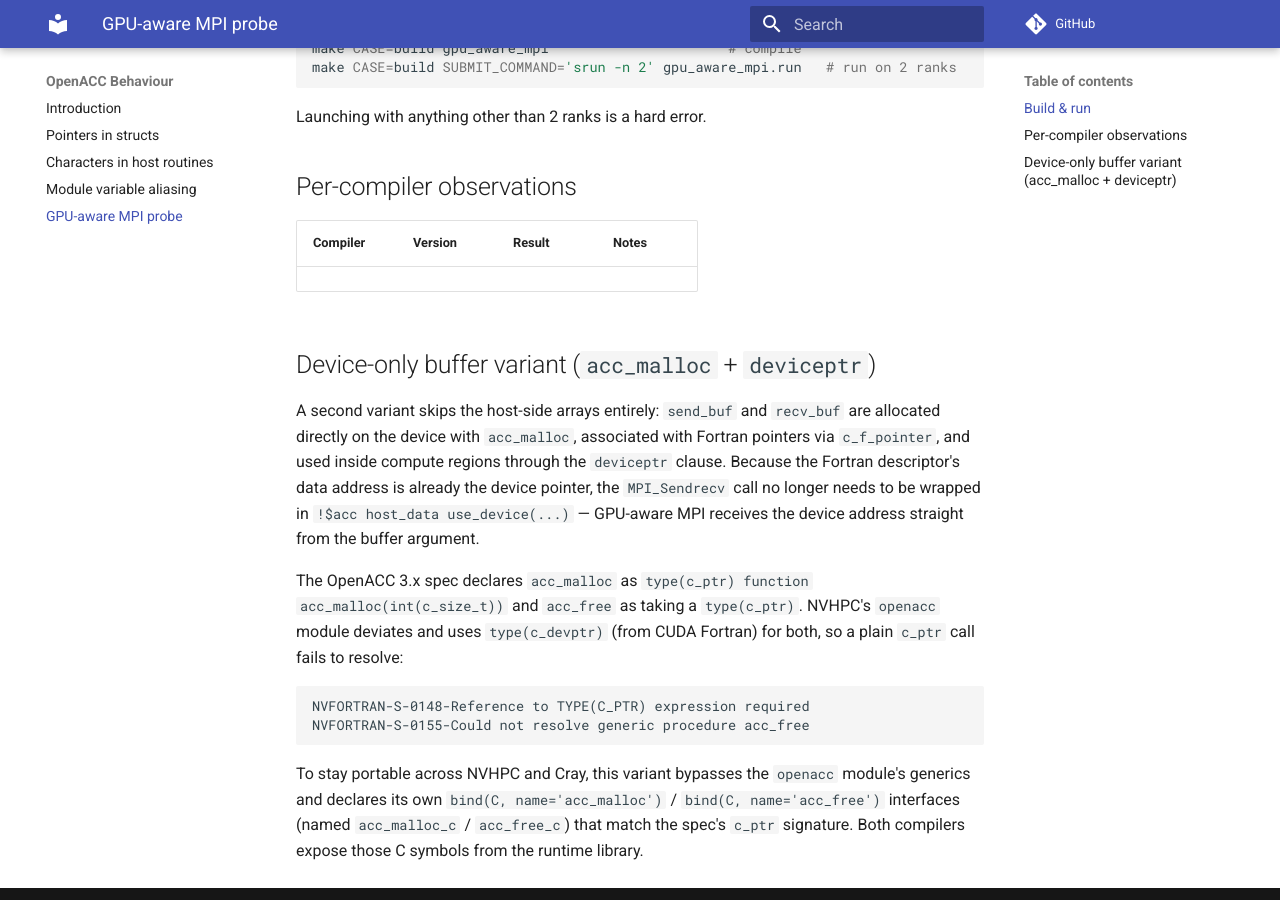
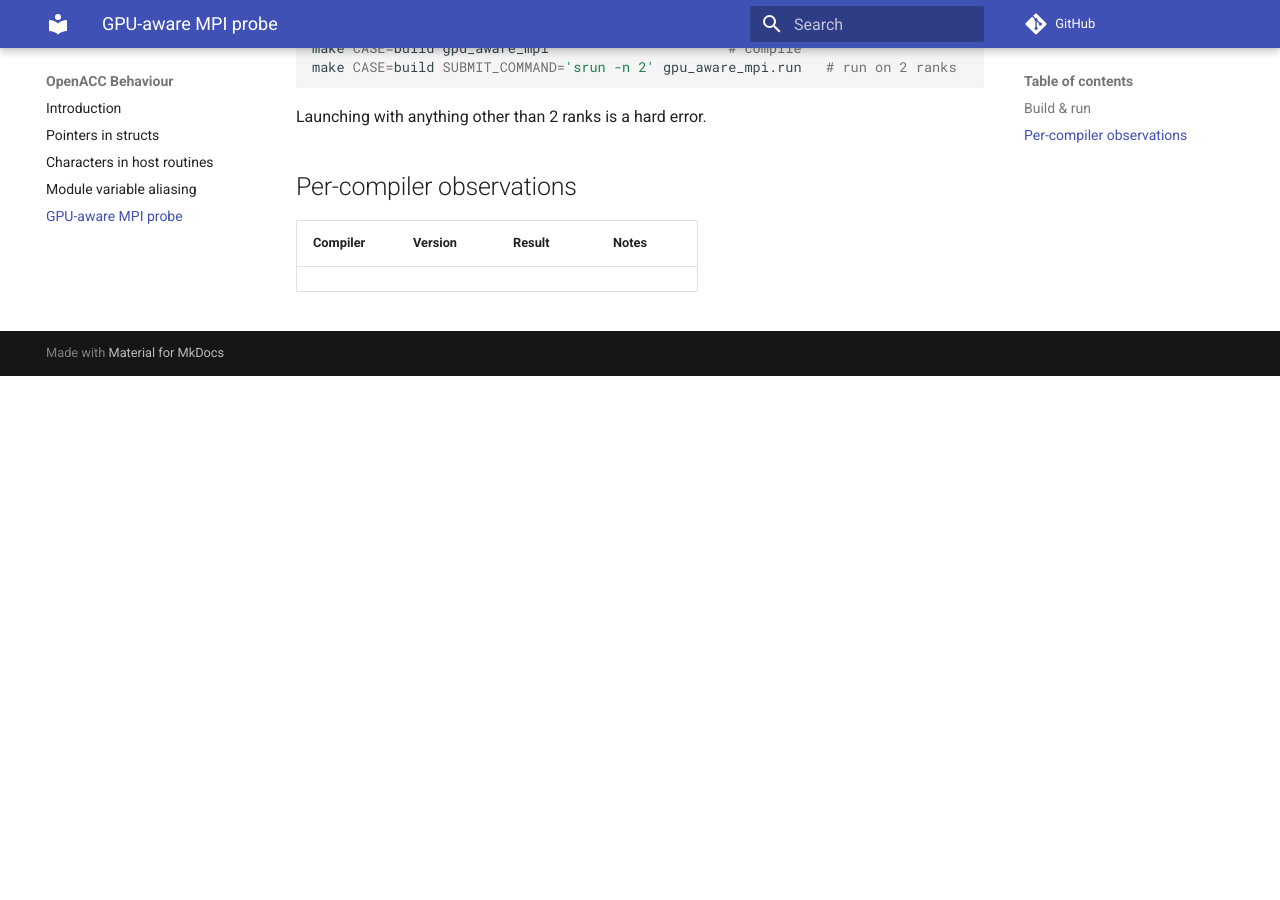
Before and after one commit to v1kko/OpenACC_behaviour, an MkDocs documentation site: the page built from docs/gpu_aware_mpi.md, in a window 1280 px wide and 900 px high, scrolled down 565 px. Built offline with MkDocs 1.6.1 and Material for MkDocs 9.7.7, drawn with Linux system fonts in a browser that asks for light colours; comment, search, counter and statistics services are not loaded; after the commit the page ends 941 px from its top, so only the background shows below that.

Commit message:
Drop obsolete acc_malloc variant section from gpu_aware_mpi docs
The current implementation uses declare device_resident on plain
allocatables, not acc_malloc + c_f_pointer + deviceptr, so the section
describing that approach (and the NVHPC c_devptr/c_ptr workaround it
required) no longer reflects the code.

Co-Authored-By: Claude Sonnet 4.6 <noreply@anthropic.com>

````diff
--- a/docs/gpu_aware_mpi.md
+++ b/docs/gpu_aware_mpi.md
@@ -29,29 +29,3 @@ Launching with anything other than 2 ranks is a hard error.
 | Compiler | Version | Result | Notes |
 |----------|---------|--------|-------|
 |          |         |        |       |
-
-## Device-only buffer variant (`acc_malloc` + `deviceptr`)
-
-A second variant skips the host-side arrays entirely: `send_buf` and `recv_buf`
-are allocated directly on the device with `acc_malloc`, associated with Fortran
-pointers via `c_f_pointer`, and used inside compute regions through the
-`deviceptr` clause. Because the Fortran descriptor's data address is already
-the device pointer, the `MPI_Sendrecv` call no longer needs to be wrapped in
-`!$acc host_data use_device(...)` — GPU-aware MPI receives the device address
-straight from the buffer argument.
-
-The OpenACC 3.x spec declares `acc_malloc` as `type(c_ptr) function
-acc_malloc(int(c_size_t))` and `acc_free` as taking a `type(c_ptr)`. NVHPC's
-`openacc` module deviates and uses `type(c_devptr)` (from CUDA Fortran) for
-both, so a plain `c_ptr` call fails to resolve:
-
-```text
-NVFORTRAN-S-0148-Reference to TYPE(C_PTR) expression required
-NVFORTRAN-S-0155-Could not resolve generic procedure acc_free
-```
-
-To stay portable across NVHPC and Cray, this variant bypasses the `openacc`
-module's generics and declares its own `bind(C, name='acc_malloc')` /
-`bind(C, name='acc_free')` interfaces (named `acc_malloc_c` / `acc_free_c`)
-that match the spec's `c_ptr` signature. Both compilers expose those C
-symbols from the runtime library.
````
